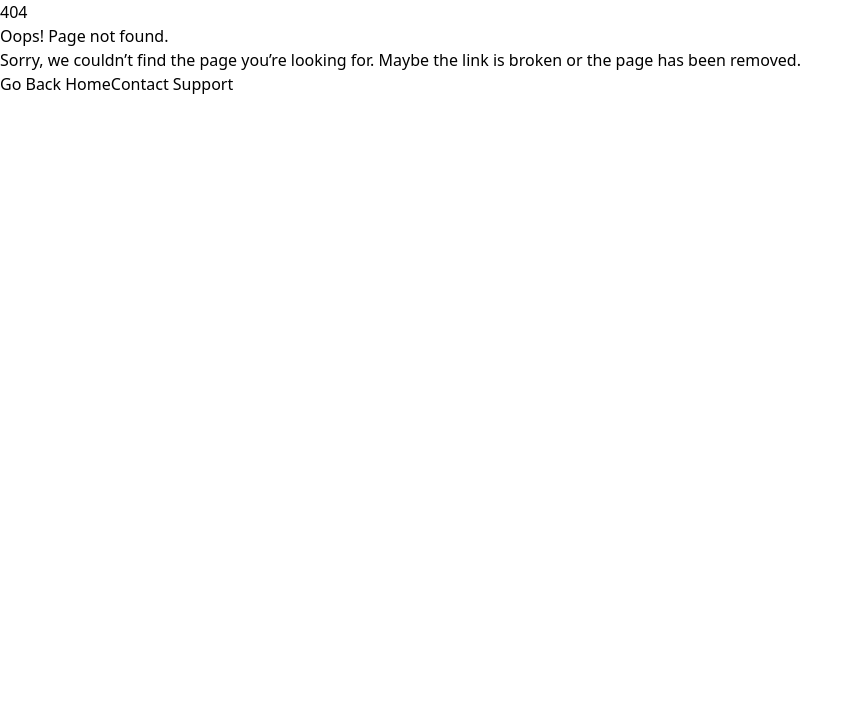
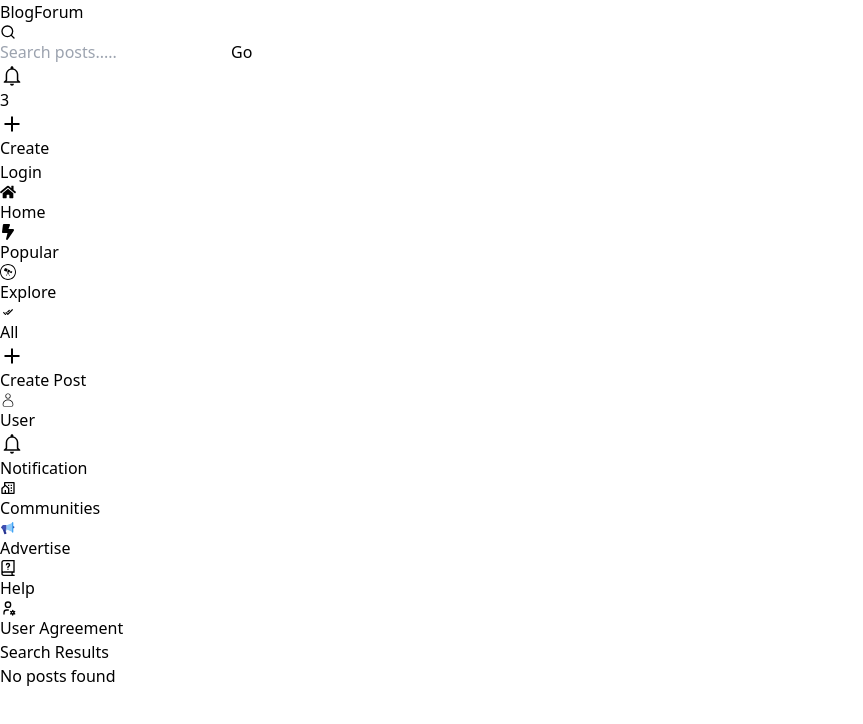
Before and after one commit to Naimul07/Blog_Forum, a React (Vite) app: page /search in a window 1280 px wide. Before the commit this address had no page. Shown: the top 724 px of the page, without its empty margins (0-863 px from the left). Built offline with nearby package versions, Linux system fonts and the light colour scheme.

Commit message:
searchbar

```diff
--- a/package.json
+++ b/package.json
@@ -12,6 +12,7 @@
   "dependencies": {
     "@material-tailwind/react": "^2.1.10",
     "axios": "^1.7.7",
+    "lodash.debounce": "^4.0.8",
     "react": "^18.3.1",
     "react-dom": "^18.3.1",
     "react-hook-form": "^7.53.0",
--- a/src/Components/Navbar.jsx
+++ b/src/Components/Navbar.jsx
@@ -1,32 +1,49 @@
-import { IoMdNotificationsOutline } from "react-icons/io";
-import { IoMdAdd } from "react-icons/io";
+import { IoMdNotificationsOutline, IoMdAdd } from "react-icons/io";
 import { Link } from "react-router-dom";
 import ProfileDropdown from "./ProfileDropDown";
+import useAuthStore from "../Store/AuthStore";
+import SearchBar from "./SearchBar";
 
 function Navbar() {
+  const isVerified = useAuthStore((state) => state.getUserVerified());
+
   return (
-    <div className="py-4 px-6 sm:px-0 fixed top-0 w-full border-b bg-white shadow-sm z-10">
+    <div className="py-3 px-8 sm:px-0 fixed top-0 w-full border-b bg-white shadow-md z-10 xl:px-32">
       <nav className="container mx-auto flex justify-between items-center">
-        <div>
-         <Link to='/'> <h1 className="text-2xl font-bold text-blue-600">BlogForum</h1></Link>
+        {/* Logo Section */}
+        <div className="flex items-center space-x-2">
+          <Link to="/">
+            <h1 className="text-2xl font-semibold text-blue-600 tracking-wide">BlogForum</h1>
+          </Link>
         </div>
-        <div className="flex items-center gap-4">
-          <div className="hidden sm:block">
-            <input
-              type="text"
-              placeholder="Search..."
-              className="border rounded-md border-gray-300 focus:outline-none focus:ring-2 focus:ring-blue-500 p-2"
-            />
+
+        {/* Centered Search Bar */}
+        <div className="flex-grow hidden sm:flex justify-center items-center">
+          <div className="w-30">
+            <SearchBar />
           </div>
-          <Link to="/notifications" className="relative flex items-center">
-            <IoMdNotificationsOutline size={24} className="text-gray-700 hover:text-blue-600 transition duration-200" />
+        </div>
+
+        {/* Right-side icons and profile dropdown */}
+        <div className="flex items-center space-x-4">
+          <Link to="/notifications" className="relative flex items-center text-gray-600 hover:text-blue-600 transition-colors duration-150">
+            <IoMdNotificationsOutline size={24} />
             <span className="absolute -top-1 -right-1 bg-red-500 text-white text-xs rounded-full w-4 h-4 flex items-center justify-center">3</span>
           </Link>
-          <Link to="/post/create" className="flex items-center">
-            <IoMdAdd size={24} className="text-gray-700 hover:text-blue-600 transition duration-200" />
+
+          <Link to="/post/create" className="flex items-center text-gray-600 hover:text-blue-600 transition-colors duration-150">
+            <IoMdAdd size={24} />
+            <span className="ml-1 font-medium">Create</span>
           </Link>
-          <div className="hidden sm:flex items-center bg-gray-200 rounded-full px-3 py-1 text-gray-700 font-medium hover:bg-gray-300 cursor-pointer transition duration-200">
-           <ProfileDropdown/>
+
+          <div className="flex items-center space-x-2">
+            {isVerified ? (
+              <ProfileDropdown />
+            ) : (
+              <Link to="/login" className="text-gray-600 hover:text-blue-600 transition-colors duration-150">
+                Login
+              </Link>
+            )}
           </div>
         </div>
       </nav>
--- /dev/null
+++ b/src/Components/SearchBar.jsx
@@ -0,0 +1,101 @@
+import { useEffect, useState } from 'react';
+import useAuthStore from '../Store/AuthStore';
+import axios from 'axios';
+import { FiSearch } from 'react-icons/fi';
+import { useNavigate } from 'react-router-dom';
+
+
+function SearchBar() {
+    const token = useAuthStore((state) => state.token);
+    const [searchTerm, setSearchTerm] = useState(''); // State for the search input
+    const [results, setResults] = useState([]); // State for the search results
+    const [isSearching, setIsSearching] = useState(false); // Loading state for search
+    const [error, setError] = useState(null); // Error state
+    const navigate = useNavigate();
+    useEffect(() => {
+
+        const fetchData = async () => {
+            if (searchTerm.trim() === '') {
+                setResults([]);
+                return;
+            }
+
+            try {
+                const response = await axios.post('/Api/search', { query: searchTerm }, {
+                    headers: {
+                        Authorization: `Bearer ${token}`,
+                    }
+                });
+                setResults(response.data);
+            } catch (err) {
+                console.error(err);
+            }
+        };
+
+        fetchData();
+
+    }, [searchTerm, token]);
+
+    function handleSub(e){
+        e.preventDefault();
+        navigate('/search',{state:{results}});
+        setResults([]);
+    }
+
+    function handleClick(title) {
+        setSearchTerm(title);
+        setResults([]);
+    }
+
+    return (
+        <div className="relative w-full max-w-lg mx-auto">
+            <form onSubmit={handleSub}> {/* Prevent form submission */}
+                <div className="flex items-center bg-white/50 backdrop-blur-lg border border-gray-200 rounded-lg shadow-sm focus-within:ring-2 focus-within:ring-blue-500 transition duration-300 ease-in-out max-w-lg mx-auto">
+                    <FiSearch className="ml-4 text-gray-500 w-5 h-5" />
+                    <input
+                        value={searchTerm}
+                        onChange={(e) => setSearchTerm(e.target.value)}
+                        type="text"
+                        placeholder="Search posts....."
+                        className="rounded-md focus:outline-none p-2"
+                    />
+                    <button
+
+                        className="px-4 py-2 bg-blue-500 text-white rounded-md transition-all duration-200 ease-in-out hover:bg-blue-600 focus:ring-2 focus:ring-blue-300"
+                    >
+                        Go
+                    </button>
+                </div>
+
+
+            </form>
+
+            {/* Dropdown list for results */}
+            {isSearching && (
+                <div className="absolute bg-white border border-gray-300 rounded-lg w-full mt-2 z-10 shadow-lg p-4 text-center text-gray-600">
+                    Searching...
+                </div>
+            )}
+            {error && (
+                <div className="absolute bg-white border border-red-300 rounded-lg w-full mt-2 z-10 shadow-lg p-4 text-center text-red-600">
+                    {error}
+                </div>
+            )}
+            {results.length > 0 && (
+                <ul className="absolute bg-white border border-gray-300 rounded-lg w-full mt-2 z-10 shadow-lg max-h-60 overflow-y-auto">
+                    {results.map((item) => (
+                        <li
+                            key={item.id}
+                            onClick={() => handleClick(item.title)}
+                            className="px-4 py-2 hover:bg-blue-50 cursor-pointer transition"
+                        >
+                            {item.title}
+                        </li>
+                    ))}
+                </ul>
+            )}
+        </div>
+    );
+}
+
+export default SearchBar;
--- a/src/Pages/CreatePost.jsx
+++ b/src/Pages/CreatePost.jsx
@@ -14,9 +14,12 @@ function CreatePost() {
   const navigate = useNavigate();
   async function onSubmit(data) {
     const formData = new FormData();
-    formData.append('image', data.image[0]);
+    // formData.append('image', data.image[0]);
     formData.append('title', data.title);
     formData.append('description', data.post);
+    if (data.image && data.image[0]) {
+      formData.append('image', data.image[0]);
+    }
     setLoading(true);
     try {
       const response = await axios.post('/Api/post',
--- /dev/null
+++ b/src/Pages/SearchPage.jsx
@@ -0,0 +1,51 @@
+import { useLocation, useNavigate } from "react-router-dom"
+import SideBar from "../Components/SideBar"
+
+
+
+function SearchPage() {
+  const location = useLocation();
+  const { results } = location.state || {};
+  const navigate = useNavigate();
+  function handleClick(id) {
+    navigate(`/post/${id}`);
+  }
+  return (
+    <>
+      <div className="pt-20">
+        <div className="grid grid-cols-1 sm:grid-cols-3 md:grid-cols-5">
+          <div className=" hidden sm:block border-r h-screen overflow-y-auto">
+            <SideBar />
+          </div>
+          <div className="sm:col-span-2 md:col-span-3 border-r h-screen overflow-y-auto">
+            <h1 className="text-2xl font-semibold text-gray-700 mb-2 px-4">Search Results</h1>
+
+            <div>
+              {
+                results && results.length > 0 ? (
+                  results.map((post) => (
+                    <div key={post.id} className="px-4 pt-3" onClick={() => handleClick(post.id)}>
+                      <h1 className="text-lg font-semibold text-blue-500 hover:underline hover:cursor-pointer mb-2">{post.title}</h1>
+                      <div className=" py-5 mb-5 border-b border-gray-200 hover:bg-gray-50 transition duration-200 ease-in-out cursor-pointer">
+                        <p className="text-gray-700 leading-relaxed">{post.description.slice(0, 200)} <span className="text-blue-500 hover:underline">Read More....</span></p>
+                      </div>
+                    </div>
+                  ))
+
+                ) : (
+                  <div className="text-center mt-10">
+                    <p className="text-gray-500 text-lg">No posts found</p>
+                  </div>
+
+                )
+              }
+            </div>
+          </div>
+          <div className="hidden sm:block border-r"> </div>
+        </div >
+      </div >
+    </>
+  )
+}
+
+export default SearchPage
--- a/src/main.jsx
+++ b/src/main.jsx
@@ -16,6 +16,7 @@ import SecondLayout from './Layout/SecondLayout.jsx'
 import EditPost from './Pages/EditPost.jsx'
 import { PostLoader } from './Loader/PostLoader.jsx'
 import ProfilePage from './Pages/ProfilePage.jsx'
+import SearchPage from './Pages/SearchPage.jsx'
 
 const router = createBrowserRouter([
   {
@@ -70,6 +71,10 @@ const router = createBrowserRouter([
       {
         path:'user',
         element:<ProfilePage/>
+      },
+      {
+        path:'search',
+        element: <SearchPage/>
       }
     ]
   },
```
Also changed, not shown: src/Components/DeletePost.jsx (deleted, +0 -9 lines), src/Pages/ExplorePost.jsx (added), 1 other file (tests, documents, lock files or other folders).
